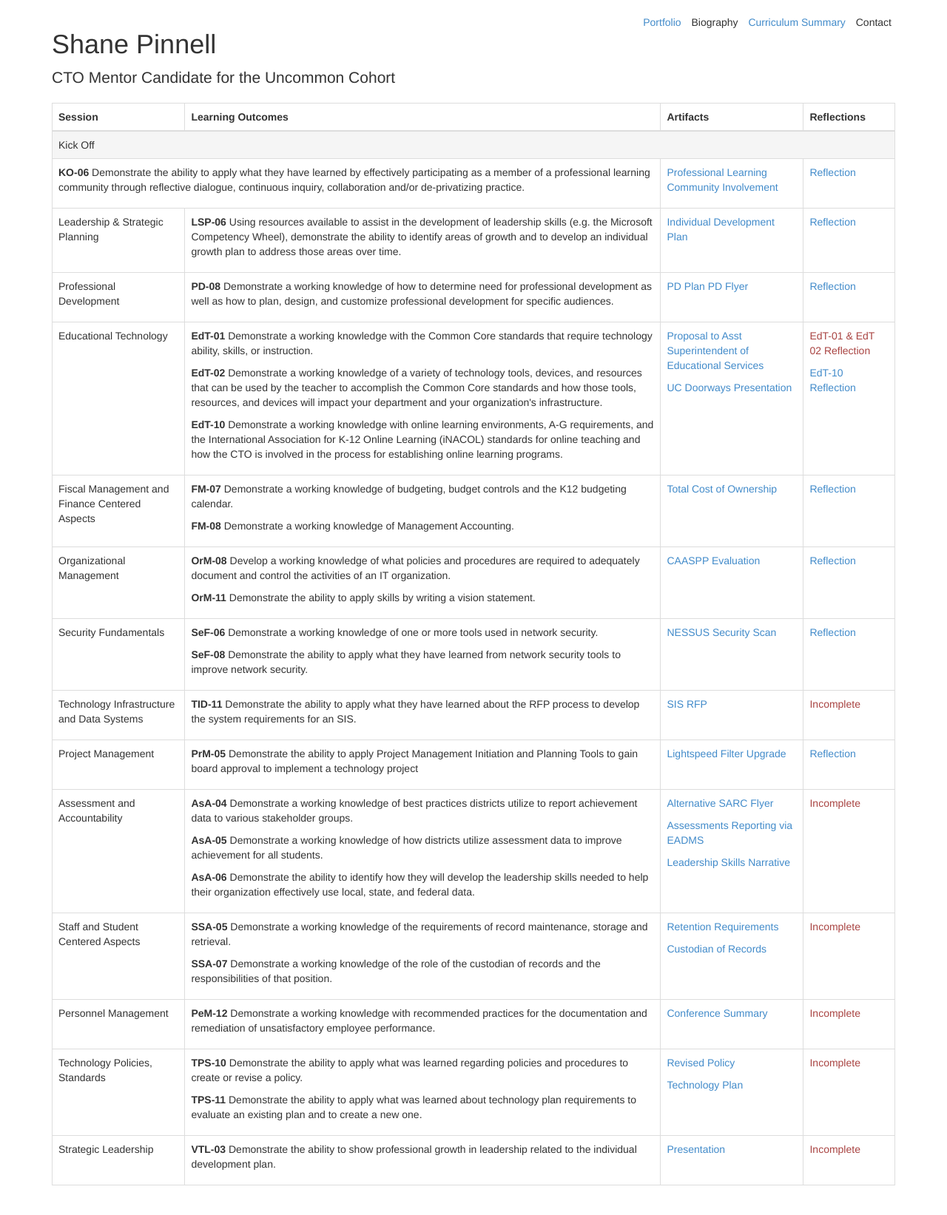
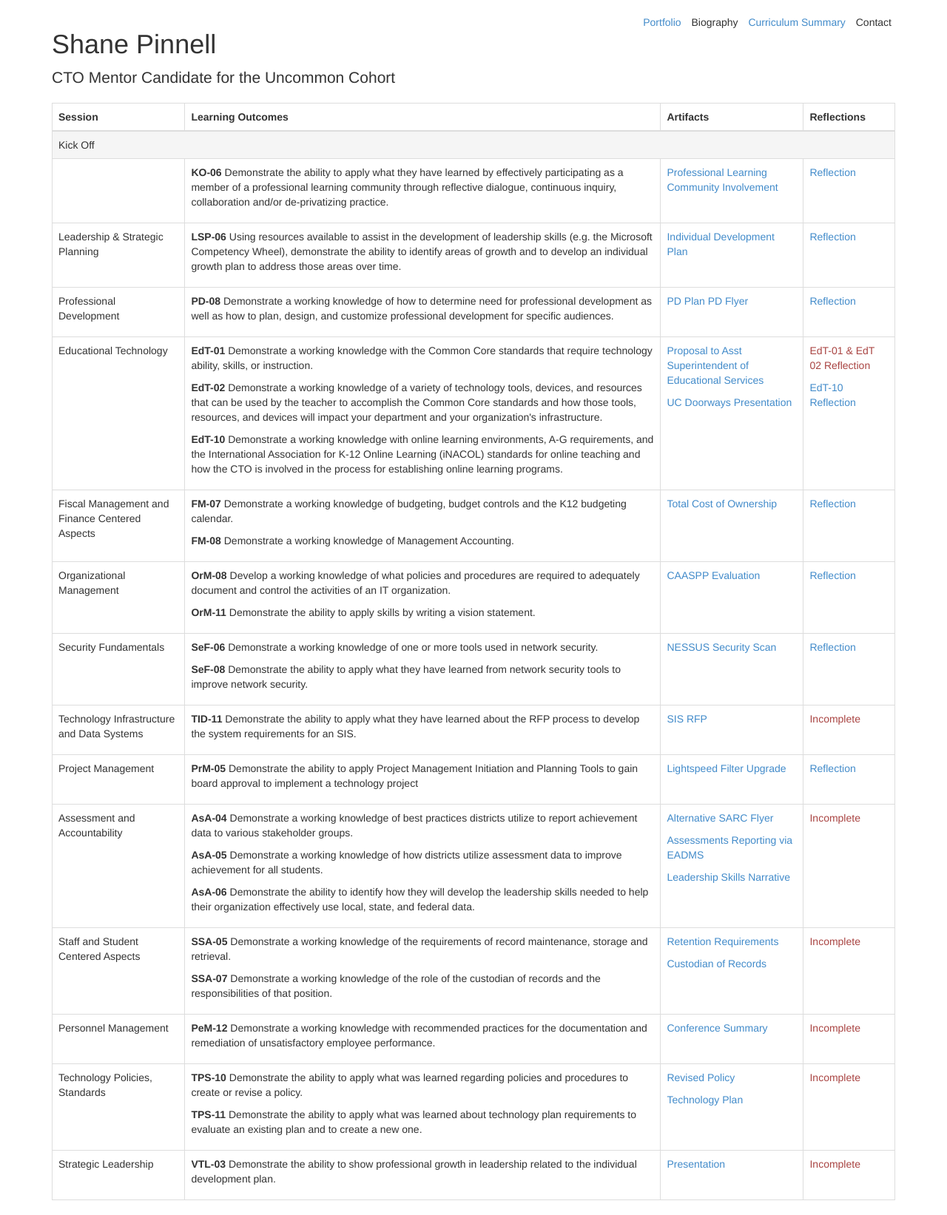
Before and after one commit to shanepinnell/shanepinnell.github.io, a Jekyll site: the page built from cto_mentor/index.html, in a window 1280 px wide. Shown: the whole page at 74% size. Built offline with Jekyll 4.4.1, drawn with Linux system fonts in a browser that asks for light colours; nearby versions of some CDN libraries; library files that are not in the unit come from our copies.

Commit message:
updated portfolio styling

```diff
--- a/cto_mentor/index.html
+++ b/cto_mentor/index.html
@@ -18,7 +18,8 @@ title: Shane Pinnell CTO Portfolio
 					<td colspan="4">Kick Off</td>
 				</tr>
 				<tr>
-					<td colspan="2">
+					<td>&nbsp;</td>
+					<td>
 						<p><strong>KO-06</strong> Demonstrate the ability to apply what they have learned by effectively participating as a member of a professional learning community through reflective dialogue, continuous inquiry, collaboration and/or de-privatizing practice.</p>
 					</td>
 					<td>
```
